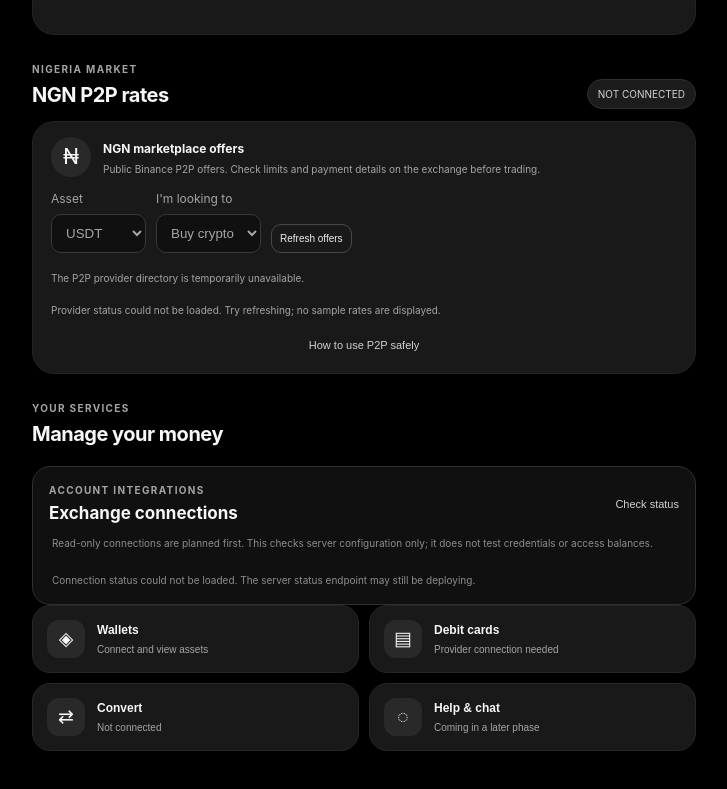
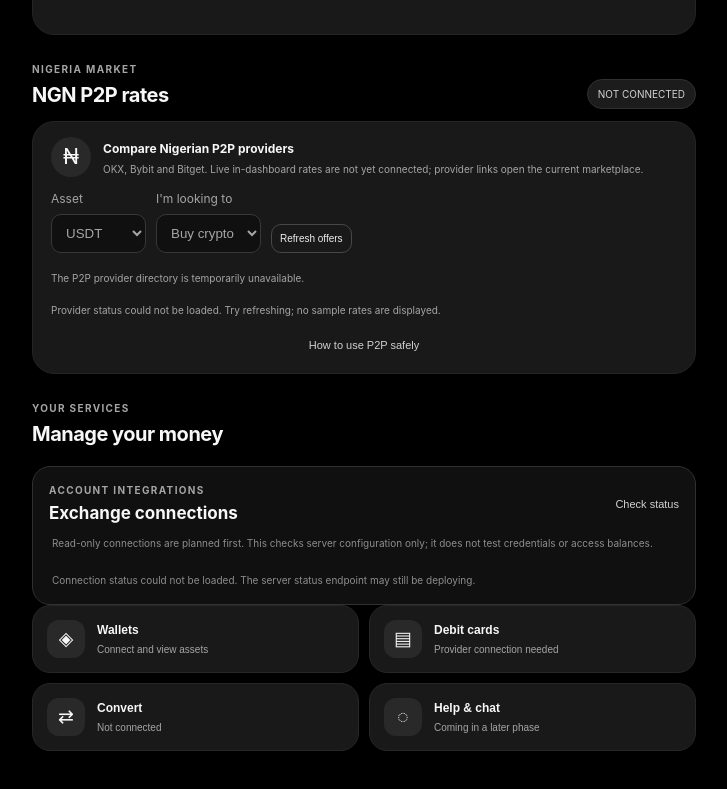
Before and after one commit to Nnamnsoukere/DeepDimples.Bank, a plain HTML site: page index.html in a window 1280 px wide. Shown: the part 1236-2025 px from the top of the page, without its empty margins (276-1003 px from the left). Drawn offline with Linux system fonts and the light colour scheme; no server answers.

Commit message:
Update NGN P2P panel for Nigerian providers

```diff
--- a/index.html
+++ b/index.html
@@ -94,7 +94,7 @@
       <span class="status-label">NOT CONNECTED</span>
     </section>
     <section class="p2p-panel p2p-panel-stack">
-      <div class="p2p-intro"><div class="p2p-symbol">₦</div><div><b>NGN marketplace offers</b><p>Public Binance P2P offers. Check limits and payment details on the exchange before trading.</p></div></div>
+      <div class="p2p-intro"><div class="p2p-symbol">₦</div><div><b>Compare Nigerian P2P providers</b><p>OKX, Bybit and Bitget. Live in-dashboard rates are not yet connected; provider links open the current marketplace.</p></div></div>
       <div class="p2p-controls"><label>Asset<select id="p2pAsset"><option>USDT</option><option>USDC</option><option>BTC</option></select></label><label>I'm looking to<select id="p2pSide"><option value="BUY">Buy crypto</option><option value="SELL">Sell crypto</option></select></label><button class="outline-button" id="refreshP2P">Refresh offers</button></div>
       <p class="data-note" id="p2pStatus">Offers have not been requested yet.</p><div class="p2p-offers" id="p2pOffers" aria-live="polite"><p class="data-note">Choose an asset and refresh to request public offers.</p></div>
       <button class="text-button" id="p2pInfo">How to use P2P safely</button>
```
